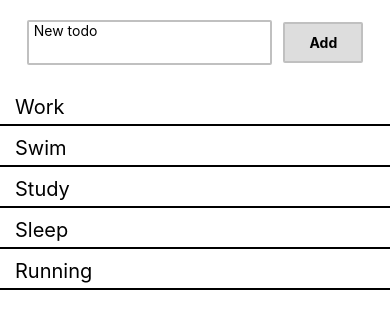
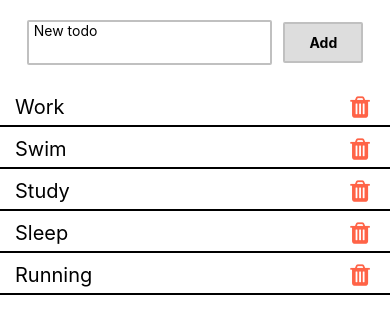
Before and after one commit to DumbWaysStudent/DW12RGE4U_todolist, a React Native app: screen / in a window 390 px wide. Shown: the top 334 px of the page. Built offline with nearby package versions, Linux system fonts and the light colour scheme.

Commit message:
add 3.delete_todo

```diff
--- a/src/App.js
+++ b/src/App.js
@@ -2,8 +2,8 @@ import React, { Component } from 'react';
 import { View } from 'react-native';
 
 // import Todo from './components/ToDo';
-import Todo from './components/AddTodo';
-//import Todo from './components/DeleteTodo';
+//import Todo from './components/AddTodo';
+import Todo from './components/DeleteTodo';
 // import Todo from './components/DoneTodo';
 //import Todo from './components/UpdateTodo';
 
--- a/src/components/AddTodo.js
+++ b/src/components/DeleteTodo.js
@@ -1,7 +1,8 @@
 import React, { Component } from 'react';
 import { View, Text, StyleSheet, TextInput, TouchableOpacity } from 'react-native';
+import Icon from 'react-native-vector-icons/FontAwesome';
 
-export default class AddTodo extends Component {
+export default class DeleteTodo extends Component {
   constructor() {
     super();
     this.state = {
@@ -22,12 +23,18 @@ export default class AddTodo extends Component {
     }
   }
 
-  deleteTodo() {
-
+  deleteTodo(item) {
+    const newList = this.state.todo.filter(e => {
+      return e !== item;
+    });
+    this.setState({
+      todo: [...newList]
+    });
   }
 
+
   render() {
-    //console.log(this.state.newTodo);
+    console.log(this.state.todo);
     return (
       <View>
 
@@ -60,6 +67,12 @@ export default class AddTodo extends Component {
                 style={styles.list}
               >
                 <Text style={styles.textList}>{item}</Text>
+                <TouchableOpacity
+                  onPress={() => this.deleteTodo(item)}
+                >
+                  <Icon name="trash" size={25} color='tomato' />
+                </TouchableOpacity>
+
               </View>
             );
           })}
```
